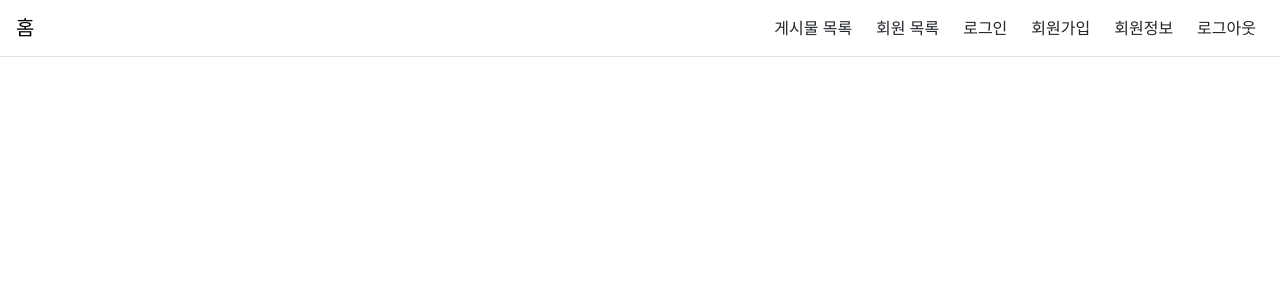
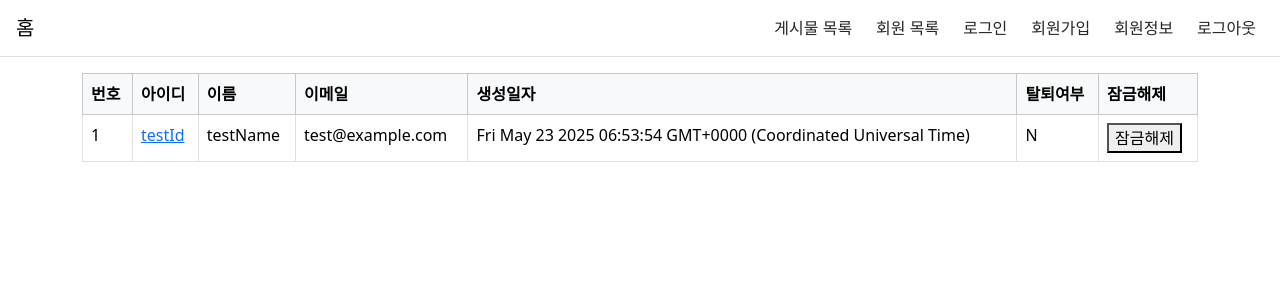
Before and after one commit to Conut-1/board-mini-csr, a Vue app in the folder frontend/: page /member/list in a window 1280 px wide. Shown: the top 300 px of the page. Built offline with nearby package versions, Linux system fonts and the light colour scheme.

Commit message:
회원 목록 뷰
페이징 없이

```diff
--- a/frontend/src/router/index.js
+++ b/frontend/src/router/index.js
@@ -1,5 +1,7 @@
 import { createRouter, createWebHistory } from 'vue-router'
 import HomeView from '../views/HomeView.vue'
+
+const MemberListView = () => import('@/views/member/MemberListView.vue')
 
 const router = createRouter({
   history: createWebHistory(import.meta.env.BASE_URL),
@@ -9,6 +11,11 @@ const router = createRouter({
       name: 'home',
       component: HomeView,
     },
+    {
+      path: '/member/list',
+      name: 'memberList',
+      component: MemberListView
+    }
   ],
 })
 
--- /dev/null
+++ b/frontend/src/views/member/MemberListView.vue
@@ -0,0 +1,93 @@
+<template>
+    <div class="container my-3">
+        <!-- <form th:action="@{/member/list}" class="d-flex gap-2 mb-3">
+            <div class="input-group">
+                <input type="text" class="form-control" name="searchValue" id="searchValue" th:value="${param.searchValue}">
+                <input class="btn btn-outline-primary" type="submit" value="검색">
+            </div>
+            <select class="form-select w-6rem" name="size" id="size" th:with="sizes=${new int[]{10,20,30,50,100}}">
+                <option th:each="size: ${sizes}" th:value="${size}" th:text="|${size}개|" th:selected="${paging.size == size}"></option>
+            </select>
+        </form> -->
+        <table class="table table-bordered table-hover">
+            <thead class="table-light">
+                <tr>
+                    <th>번호</th>
+                    <th>아이디</th>
+                    <th>이름</th>
+                    <th>이메일</th>
+                    <th>생성일자</th>
+                    <th>탈퇴여부</th>
+                    <th>잠금해제</th>
+                </tr>
+            </thead>
+            <tbody>
+                <tr v-if="memberList.length === 0">
+                    <td class="text-center" colspan="7" >검색결과가 없습니다</td>
+                </tr>
+                <tr v-for="member in memberList" :key="member.memberNo">
+                    <td v-text="member.memberNo"></td>
+                    <td><router-link :to="`/member/detail/${member.id}`" v-text="member.id"></router-link></td>
+                    <td v-text="member.name"></td>
+                    <td v-text="member.email"></td>
+                    <td v-text="member.createDate"></td>
+                    <td v-text="member.deleteDate != null ? 'Y' : 'N'"></td>
+                    <td><button v-if="member.locked" class="unlock-button">잠금해제</button></td>
+                </tr>
+            </tbody>
+        </table>
+        <!-- <div th:if="${!paging.isEmpty()}">
+            <ul class="pagination justify-content-center">
+                <li class="page-item" th:classappend="${paging.firstGroup} ? 'disabled'">
+                    <a class="page-link" th:href="@{|?page=${paging.startPage - 1}|}">
+                        <span>이전</span>
+                    </a>
+                </li>
+                <li th:each="page: ${#numbers.sequence(paging.startPage, paging.endPage)}"
+                th:classappend="${page == paging.number} ? 'active'" class="page-item">
+                    <a th:text="${page}" class="page-link" th:href="@{|?page=${page}|}"></a>
+                </li>
+                <li class="page-item" th:classappend="${paging.lastGroup} ? 'disabled'">
+                    <a class="page-link" th:href="@{|?page=${paging.endPage + 1}|}">
+                        <span>다음</span>
+                    </a>
+                </li>
+            </ul>
+        </div> -->
+    </div>
+</template>
+
+<script setup>
+    import { reactive } from 'vue';
+
+    const memberList = reactive([]);
+
+    memberList.push({
+        memberNo: 1,
+        id: 'testId',
+        name: 'testName',
+        email: 'test@example.com',
+        createDate: new Date(),
+        deleteDate: null,
+        locked: true
+    });
+
+	// const size = document.querySelector("#size");
+	// const searchValue = document.querySelector("#searchValue")
+	// const unlockButtons = document.querySelectorAll(".unlock-button");
+
+	// size.addEventListener("change", e => {
+	// 	location.href = "[[@{/member/list}]]" + "?size=" + size.value + "&searchValue=" + searchValue.value;
+	// });
+	// unlockButtons.forEach(unlockButton => {
+	// 	unlockButton.addEventListener("click", async (e) => {
+	// 		e.preventDefault();
+
+	// 		await fetch("[[@{/member/unlock}]]" + `?memberId=${unlockButton.getAttribute("target")}`, {
+	// 			method: 'post'
+	// 		});
+
+	// 		location.href = "";
+	// 	})
+	// });
+</script>
```
